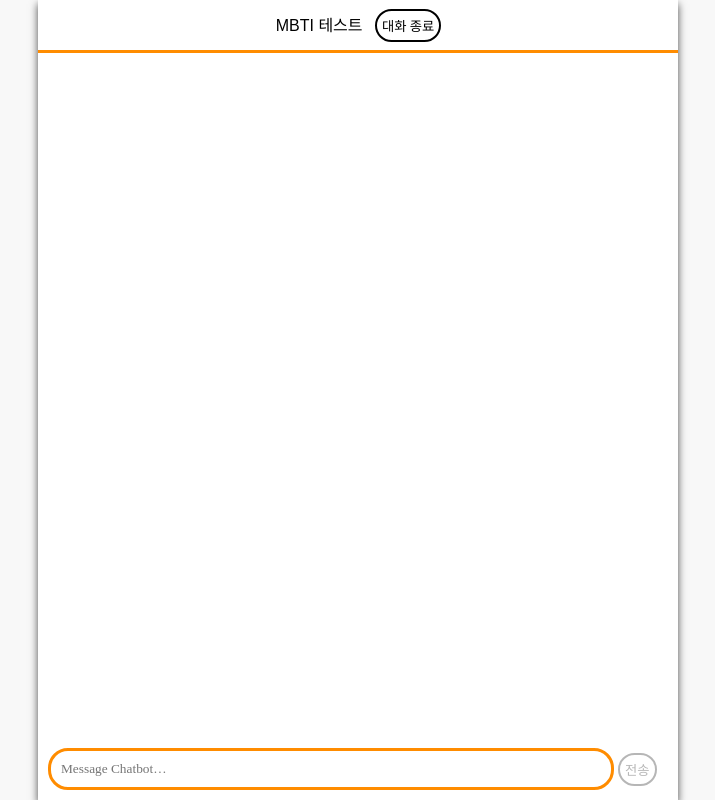
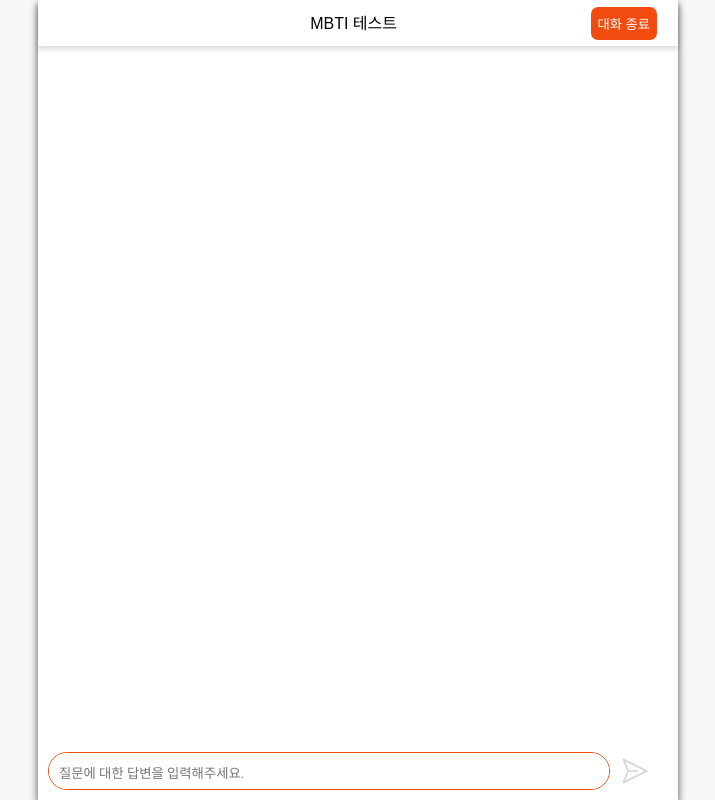
Before and after one commit to hansj204/CHATBOT, a Django app: page /chat in a window 1280 px wide. Shown: the whole page, without its empty margins (282-997 px from the left). Run offline with Django 4.2, Linux system fonts and the light colour scheme; parts of the project's set-up code (start-up, migrations or seed data) failed here and were passed over; some libraries are stand-ins or nearby versions; some web fonts are replaced.

Commit message:
디자인 수정

```diff
--- a/chatbot/mbti_chatbot/templates/chat.html
+++ b/chatbot/mbti_chatbot/templates/chat.html
@@ -19,8 +19,8 @@
                 <ul id="chatting-list" class="chatting-list"></ul>
             </div>
             <div style="width: 100%; display: flex;">
-                <textarea type="text" id="send-msg" class="send-msg" rows="1" maxlength="200" placeholder="Message Chatbot…"></textarea>
-                <button type="button" id="send-btn" class="btn" disabled>전송</button>
+                <textarea type="text" id="send-msg" class="send-msg" rows="1" maxlength="200" placeholder="질문에 대한 답변을 입력해주세요."></textarea>
+                <button type="button" id="send-btn" class="send_btn" disabled></button>
             </div>
         </div>
     </div>
@@ -107,7 +107,7 @@
                 icon: "error",
                 title: "챗봇과 조금 더 대화해주세요",
                 text: "MBTI 유형을 결정하기 위한 데이터가 부족합니다.(" + bubbleCount + "/" + minBubble +")",
-                confirmButtonColor: "#ff8c00",
+                confirmButtonColor: "#f14b0f",
             });
         } else {
             Swal.fire({
@@ -115,8 +115,8 @@
                 text: "지금까지의 대화를 바탕으로 MBTI 유형이 결정됩니다.",
                 icon: "warning",
                 showCancelButton: true,
-                confirmButtonColor: "#ff8c00",
-                cancelButtonColor: "#4d4746",
+                confirmButtonColor: "#f14b0f",
+                cancelButtonColor: "#d7d5e0",
             }).then((result) => {
                 if (result.isConfirmed) {
                     location.href='/result';
@@ -133,7 +133,7 @@
             Swal.fire({
                 icon: "error",
                 text: "빈 메세지입니다.",
-                confirmButtonColor: "#ff8c00",
+                confirmButtonColor: "#f14b0f",
             });
 
             return;
--- a/chatbot/mbti_chatbot/templates/index.html
+++ b/chatbot/mbti_chatbot/templates/index.html
@@ -14,7 +14,7 @@
                 <span class="mbti_title">MBTI TEST<br>Chatbot</span>
                 <button type="button" id="start-btn" class="rounded-button">테스트 시작</button>
             </div>
-            <img src="{% static 'images/big_eye.png' %}" alt="MBTI Image">
+            <img class="img_big_eye" src="{% static 'images/big_eye_4.png' %}" alt="MBTI Image">
         </div>
     </div>
 </body>
--- a/chatbot/mbti_chatbot/templates/result.html
+++ b/chatbot/mbti_chatbot/templates/result.html
@@ -32,7 +32,7 @@
 
                     <div id="btnArea" style="padding-bottom: 20px;">
                         <div>
-                            <button type="button" id="send-btn" class="rounded-button" onclick="location.href='/'" style="margin-top: 0;">다시하기</button>
+                            <button type="button" id="send-btn" class="rounded-button" onclick="location.href='/'" style="margin-top: 0;margin-right: 10px;">다시하기</button>
                             <button type="button" id="save-btn" class="rounded-button" onclick="printDiv()" style="margin-top: 0;">저장</button>
                         </div>
                     </div>
@@ -49,7 +49,7 @@
 <script>
     // mbti 유형
     const mbti_type = "{{ mbti_type | safe}}";
-    document.getElementById('result_type').innerHTML = '지금의 당신은 ' + mbti_type + '입니다.';
+    document.getElementById('result_type').innerHTML = '현재 당신은 ' + mbti_type + '입니다.';
     document.getElementById('result_desc').innerHTML = mbtiResult[mbti_type].replace(/\./g, '.<br>');
 
     const prefixList = ['ei', 'sn', 'tf', 'jp'];
--- a/chatbot/mbti_chatbot/views.py
+++ b/chatbot/mbti_chatbot/views.py
@@ -49,11 +49,9 @@
     request.session['chat_questionCheck'] = "YES"
     chat_init_history = request.session.get('chat_init_history', [])
 
-    chat_init_history.append("안녕하세요!")
-    chat_init_history.append("저는 당신의 대답을 바탕으로 MBTI 성격 유형을 분석합니다.")
+    chat_init_history.append("안녕하세요!<br>저는 당신의 대답을 바탕으로 MBTI 성격 유형을 분석합니다.")
     chat_init_history.append("간단한 대화를 통해 자신에 대해 더 많이 알아가 보세요.")
-    chat_init_history.append("제가 던지는 질문에 답해주세요.")
-    chat_init_history.append("답변을 통해 당신의 MBTI 유형을 파악하고 결과를 이미지로 저장할 수도 있어요.")
+    chat_init_history.append("제가 드리는 질문에 답해주신다면 보내주시는 답변을 통해 당신의 MBTI 유형을 파악하고 결과를 이미지로 저장할 수도 있어요.")
 
     request.session['chat_init_history'] = chat_init_history
 
--- a/chatbot/static/css/chat.css
+++ b/chatbot/static/css/chat.css
@@ -9,11 +9,11 @@
     width: 10px;
 }
 .container::-webkit-scrollbar-thumb {
-    background-color: #2f3542;
+    background-color: #d7d5e0;
     border-radius: 10px;
 }
 .container::-webkit-scrollbar-track {
-    background-color: grey;
+    background-color: rgb(255, 255, 255);
     border-radius: 10px;
     box-shadow: inset 0px 0px 5px white;
 }
@@ -35,21 +35,22 @@
 }
 
 .left-bubble {
-    background-color: #e6e6e6;
+    background-color: #f4f4f4;
     border-radius: 20px 15px 15px 0;
     margin-right: auto;
 }
 
 .right-bubble {
-    background-color: #ff8c00;
+    background-color: #f14b0f;
     color: #fff;
     border-radius: 15px 15px 0 15px;
     margin-left: auto;
+    margin-right: 20px;
 }
 
 .send-msg {
     width: calc(100% - 100px);
-    border: 3px solid #ff8c00;
+    border: 1px solid #f14b0f;
     border-radius: 20px;
     outline: none;
     resize: none;
@@ -60,7 +61,7 @@
 }
 
 .send-msg:disabled  {
-    border: rgba(118, 118, 118, 0.3) !important;
+    border: #f4f4f4 !important;
 }
 
 @media only screen and (max-width: 900px) {
--- a/chatbot/static/css/index.css
+++ b/chatbot/static/css/index.css
@@ -3,6 +3,7 @@
     src: url('https://cdn.jsdelivr.net/gh/projectnoonnu/noonfonts_2307-1@1.1/PartialSansKR-Regular.woff2') format('woff2');
     font-weight: normal;
     font-style: normal;
+    font-color: #333333;
 }
 
 @font-face {
@@ -10,10 +11,65 @@
     src: url('https://cdn.jsdelivr.net/gh/projectnoonnu/noonfonts_11-01@1.0/NanumSquareNeo-Variable.woff2') format('woff2');
     font-weight: normal;
     font-style: normal;
+    font-color: #333333;
 }
 
+@font-face {
+    font-family: 'Noto Sans KR';
+    font-style: normal;
+    font-weight: 100;
+    src: url(./font/NotoSansKR-Thin.woff) format('woff'),
+         url(./font/NotoSansKR-Thin.otf) format('opentype');
+  }
+  @font-face {
+    font-family: 'Noto Sans KR';
+    font-style: normal;
+    font-weight: 300;
+    src: url(./font/NotoSansKR-Light.woff) format('woff'),
+         url(./font/NotoSansKR-Light.otf) format('opentype');
+  }
+  @font-face {
+     font-family: 'Noto Sans KR';
+     font-style: normal;
+     font-weight: 400;
+     src: url(./font/NotoSansKR-Regular.woff) format('woff'),
+          url(./font/NotoSansKR-Regular.otf) format('opentype');
+   }
+  @font-face {
+     font-family: 'Noto Sans KR';
+     font-style: normal;
+     font-weight: 500;
+     src: url(../font/NotoSansKR-Medium.woff2) format('woff2'),
+          url(../font/NotoSansKR-Medium.woff) format('woff'),
+          url(../font/NotoSansKR-Medium.otf) format('opentype');
+   }
+  @font-face {
+     font-family: 'Noto Sans KR';
+     font-style: normal;
+     font-weight: 700;
+     src: url(./font/NotoSansKR-Bold.woff) format('woff'),
+          url(./font/NotoSansKR-Bold.otf) format('opentype');
+   }
+  @font-face {
+     font-family: 'Noto Sans KR';
+     font-style: normal;
+     font-weight: 900;
+     src: url(./font/NotoSansKR-Black.woff) format('woff'),
+          url(./font/NotoSansKR-Black.otf) format('opentype');
+   }
+
+   @font-face {
+        font-family: "Multicolore";
+        src: url("https://db.onlinewebfonts.com/t/e0af8ee8cc49f194718d96d95440836f.eot");
+        src: url("https://db.onlinewebfonts.com/t/e0af8ee8cc49f194718d96d95440836f.eot?#iefix")format("embedded-opentype"),
+        url("https://db.onlinewebfonts.com/t/e0af8ee8cc49f194718d96d95440836f.woff2")format("woff2"),
+        url("https://db.onlinewebfonts.com/t/e0af8ee8cc49f194718d96d95440836f.woff")format("woff"),
+        url("https://db.onlinewebfonts.com/t/e0af8ee8cc49f194718d96d95440836f.ttf")format("truetype"),
+        url("https://db.onlinewebfonts.com/t/e0af8ee8cc49f194718d96d95440836f.svg#Multicolore")format("svg");
+    }
+
 body {
-    font-family: "NanumSquareNeo-Variable", "Noto Sans KR", "맑은 고딕", "Malgun Gothic",
+    font-family: "Noto Sans KR", "맑은 고딕", "Malgun Gothic",
                 "Apple SD Gothic Neo", "돋움", "dotum", sans-serif;
     font-weight: 400;
     word-break: keep-all;
@@ -25,7 +81,7 @@
 }
 
 input, textarea, button, span {
-    font-family: "NanumSquareNeo-Variable";
+    font-family: "Noto Sans KR";
 }
 
 .outer {
@@ -52,8 +108,13 @@
     width: 100%;
     height: 30px;
     padding: 10px 0px;
-    border-bottom: 3px solid #ff8c00;
     justify-content: center;
+    box-shadow: 0px 3px 6px rgba(0, 0, 0, 0.16);
+    position: relative;
+    z-index: 1000;
+    display: flex;
+    justify-content: center; /* Center align the content */
+    position: relative; /* Needed for absolute positioning of the child */
 }
 
 .content {
@@ -67,8 +128,9 @@
 }
 
 .mbti_title {
-    font-family: "PartialSansKR-Regular";
+    font-family: "Multicolore";
     font-size: 10vh;
+    font-weight: 300;
 }
 
 .rounded-button {
@@ -78,28 +140,69 @@
     border: none;
     border-radius: 30px;
     cursor: pointer;
-    box-shadow: 0 5px 5px rgba(0, 0, 0, 0.6);
+    box-shadow: 0px 3px 6px rgba(0, 0, 0, 0.16);
 
     font-size: 20px;
     font-weight: bold;
-    background: #ff8c00;
-    color: #333;
+    background: #f14b0f;
+    color: #ffffff;
 }
+
+
 
 .btn {
     align-self: center;
     outline: auto;
     border: none;
-    background: #ffffff;
-    border-radius: 30px;
-    padding: 6px;
+    background: #f14b0f;
+    color: #ffffff;
     cursor: pointer;
+    border-radius: 8px;
+    padding: 8px;
+    margin-right: 20px;
+    position: absolute; /* Absolute position for the button */
+    right: 0; /* Align to the right */
+}
+
+.send_btn:disabled {
+    align-self: center;
+    outline: none;
+    border: none;
+    background-image: url('../images/send_disabled.png');
+    background-size: cover;
+    background-color: transparent;
+    border: none;
+    padding: none;
+    cursor: pointer;
+    width: 30px;
+    height: 30px;
+    margin-left: 5px;
+}
+
+.send_btn {
+    align-self: center;
+    outline: none;
+    border: none;
+    background-image: url('../images/send_abled.png');
+    background-size: cover;
+    background-color: transparent;
+    border: none;
+    padding: none;
+    cursor: pointer;
+    width: 30px;
+    height: 30px;
+    margin-left: 5px;
 }
 
 img {
     width: 80%;
     object-fit: contain;
     align-self: center;
+}
+
+.img_big_eye {
+    filter: grayscale(100%); /* Converts the image to grayscale */
+    mix-blend-mode: multiply; /* Blends the image with the background to darken it */
 }
 
 @media only screen and (max-width: 900px) {
--- a/chatbot/static/js/chart.js
+++ b/chatbot/static/js/chart.js
@@ -9,12 +9,12 @@
         {
           label: label1,
           data: [data[label1]],
-          backgroundColor: 'rgba(243, 115, 033)'
+          backgroundColor: 'rgba(245, 075, 015)'
         },
         {
           label: label2,
           data: [data[label2]],
-          backgroundColor: 'rgba(043, 063, 107)'
+          backgroundColor: 'rgba(242, 153, 015)'
         },
       ]
     },
```
Also changed, not shown: chatbot/static/css/result.css (+4 -4 lines), chatbot/db.sqlite3, chatbot/static/images/big_eye_4.png (added), chatbot/static/images/send_abled.png (added), chatbot/static/images/send_disabled.png (added).
